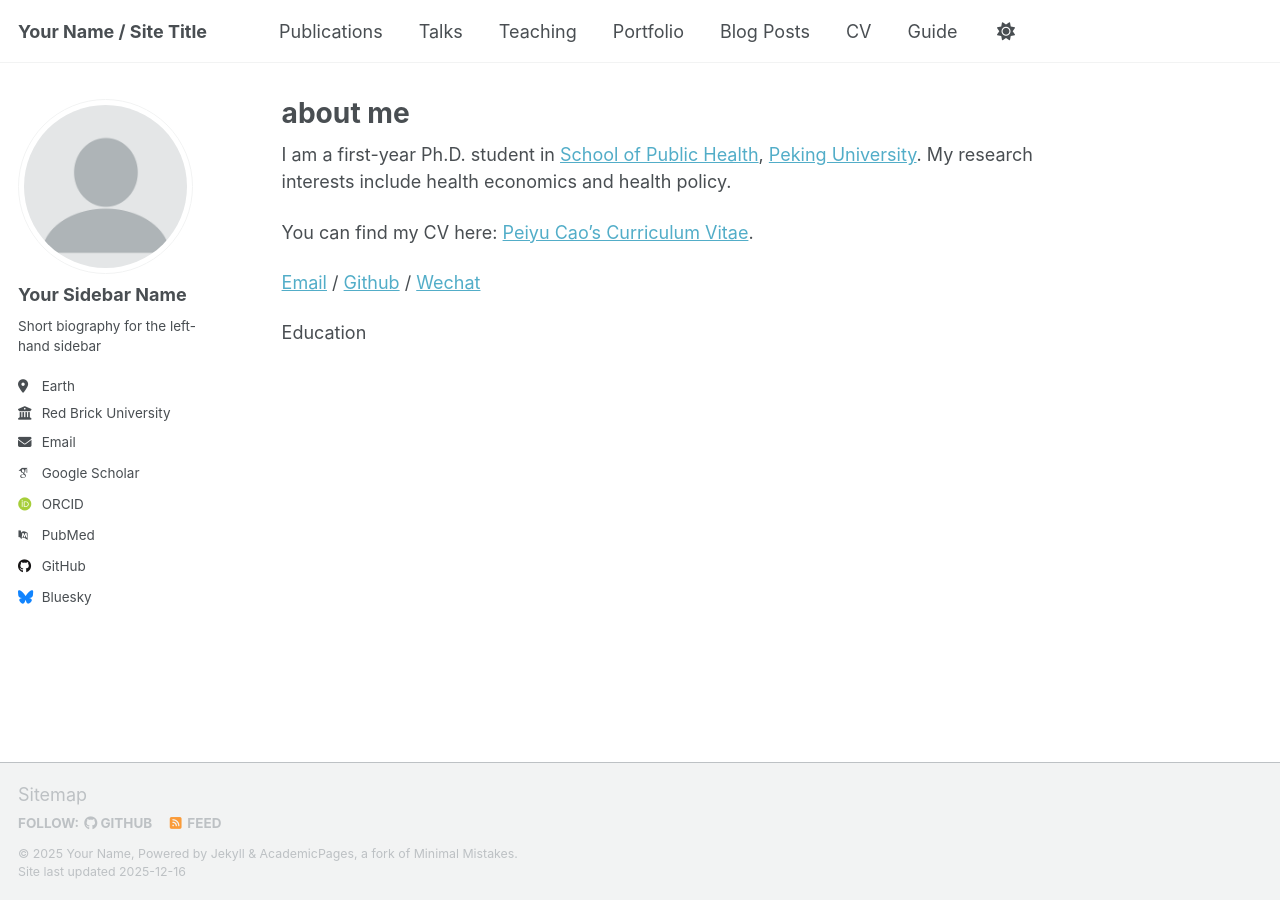
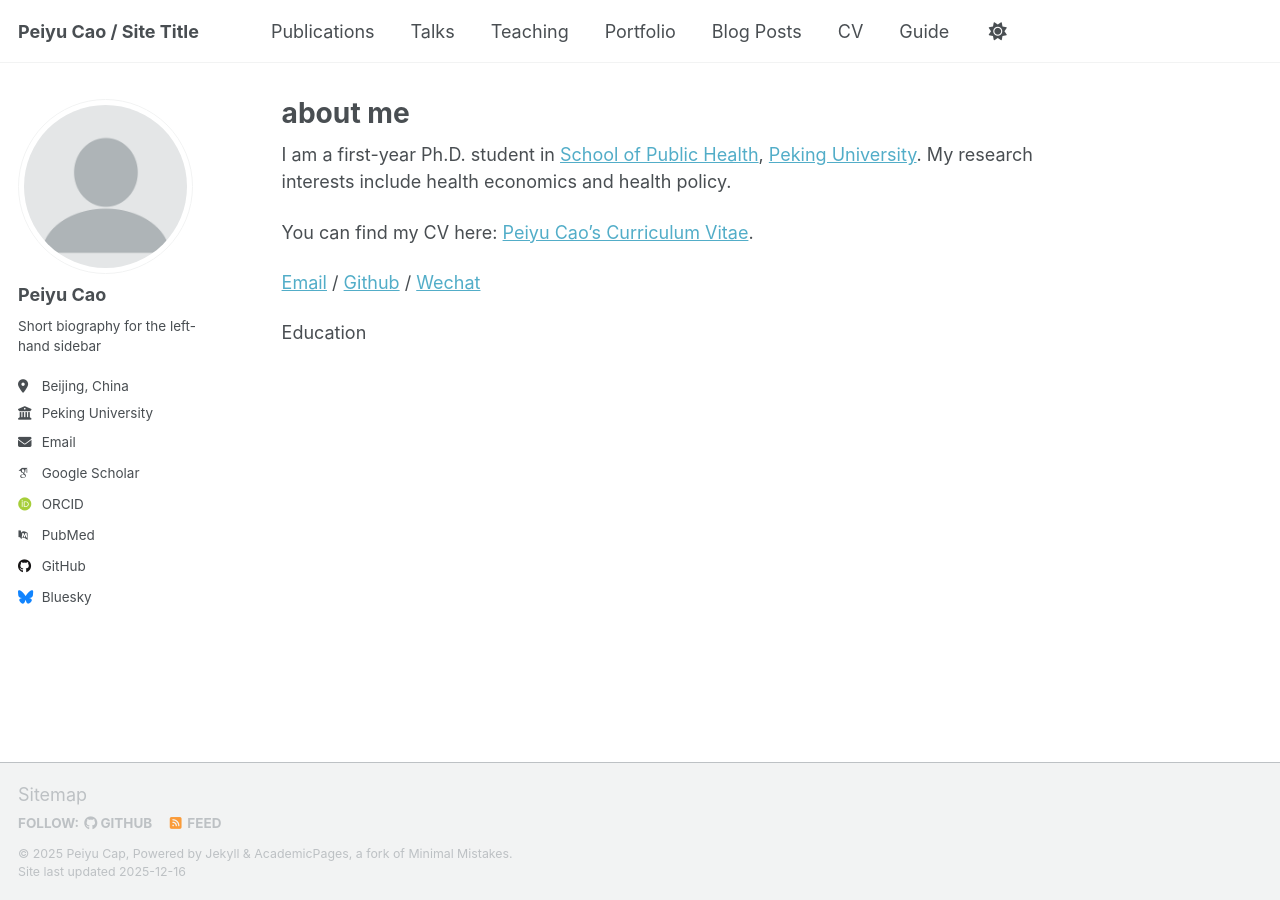
Before and after one commit to Peiyu-Cao/Peiyu-Cao.github.io, a Jekyll site: the page built from _pages/about.md, in a window 1280 px wide. Built offline with Jekyll 4.4.1, drawn with Linux system fonts in a browser that asks for light colours; some web fonts are replaced; a script that is not in the unit is left out.

Commit message:
Update _config.yml

```diff
--- a/_config.yml
+++ b/_config.yml
@@ -9,14 +9,14 @@
 # Basic Site Settings
 locale                   : "en-US"
 site_theme               : "default" # Currently available options are "default", "air"
-title                    : "Your Name / Site Title"
+title                    : "Peiyu Cao / Site Title"
 title_separator          : "-"
-name                     : &name "Your Name"
+name                     : &name "Peiyu Cap"
 description              : &description "Your Name's academic portfolio"   # Update this with a general description of your site, this is the default if not overridden by a page
-url                      : https://academicpages.github.io # The base hostname & protocol for your site e.g. "https://[your GitHub username].github.io",
+url                      : https://Peiyu-Cao.github.io # The base hostname & protocol for your site e.g. "https://[your GitHub username].github.io",
                                                            # or if you already have some other page hosted on Github then use "https://[your GitHub username].github.io/[Your Repo Name]"
 baseurl                  : "" # the subpath of your site, e.g. "/blog"
-repository               : "academicpages/academicpages.github.io"
+repository               : "Peiyu-Cao/Peiyu-Cao.github.io"
 
 # Site Author - The following control what appear as part of the author content on the side bar.
 #               If a field is blank the icon and link will not appear, otherwise it will be shown.
@@ -24,13 +24,13 @@ repository               : "academicpages/academicpages.github.io"
 author:
   # Biographic information
   avatar           : "profile.png"
-  name             : "Your Sidebar Name"
+  name             : "Peiyu Cao"
   pronouns         : # example: "she/her"
   bio              : "Short biography for the left-hand sidebar"
-  location         : "Earth"
-  employer         : "Red Brick University"
+  location         : "Beijing, China"
+  employer         : "Peking University"
   uri              : # URL
-  email            : "none@example.org"
+  email            : "cpy@stu.pku.edu.cn"
 
   # Academic websites
   academia         : # URL
```
